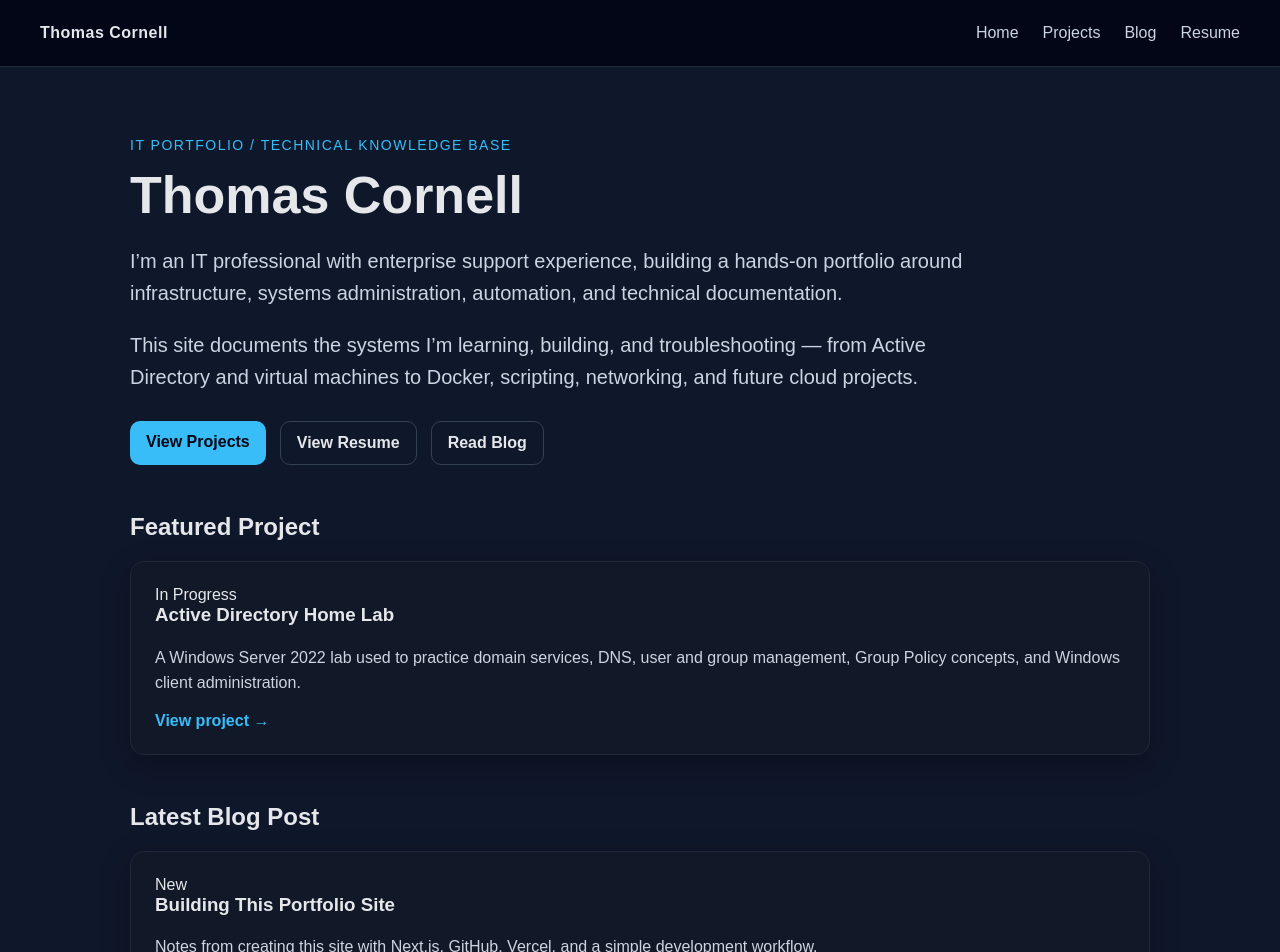
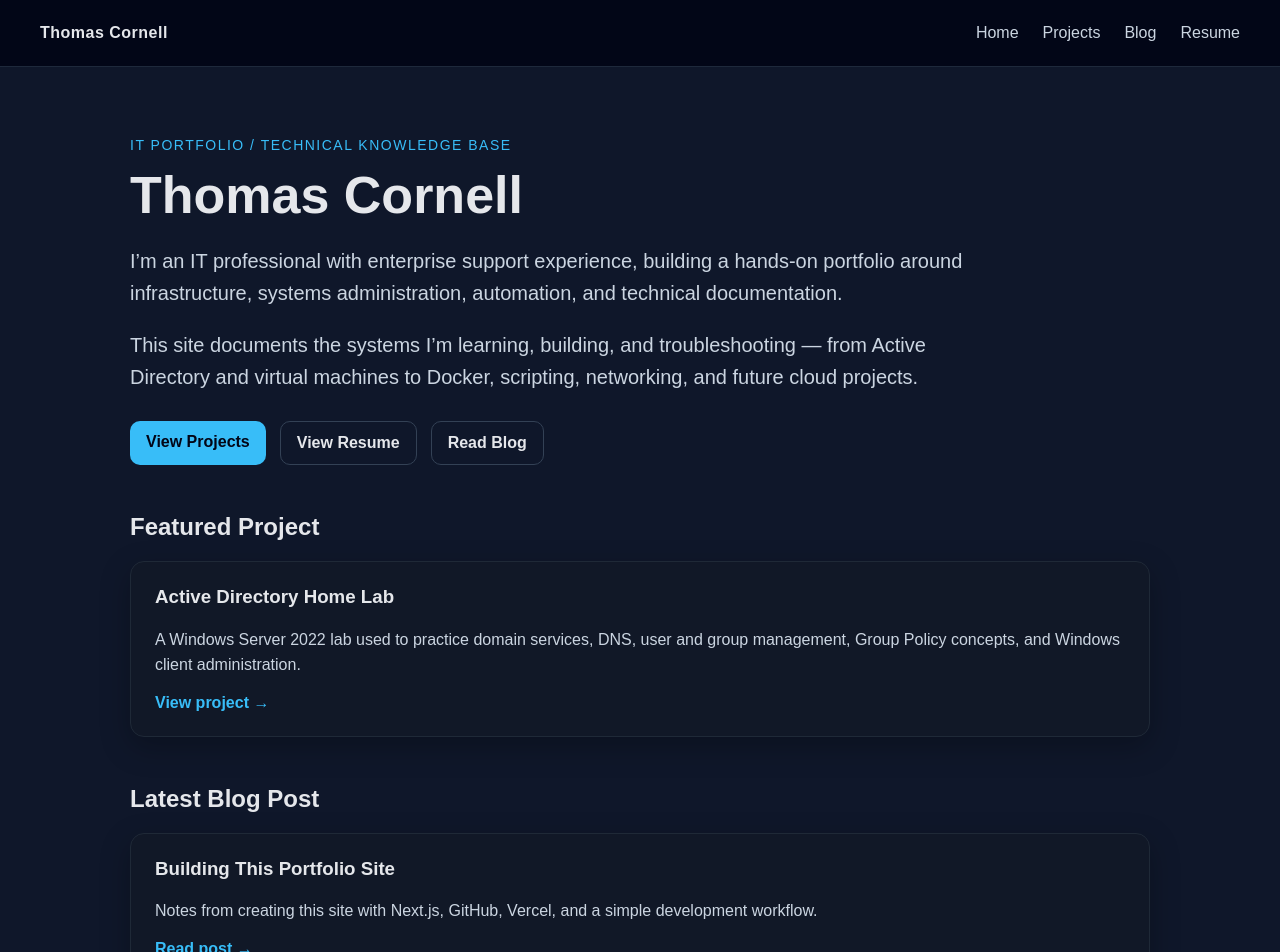
Before and after one commit to thcornell/portfolio-site, a Next.js app: page / in a window 1280 px wide. Shown: the top 952 px of the page. Built offline with nearby package versions, Linux system fonts and the light colour scheme.

Commit message:
remove pills

```diff
--- a/app/page.tsx
+++ b/app/page.tsx
@@ -39,8 +39,6 @@ export default function Home() {
         <h2>Featured Project</h2>
 
         <div className="card">
-          <span className="status-pill">In Progress</span>
-
           <h3>Active Directory Home Lab</h3>
 
           <p>
@@ -59,8 +57,6 @@ export default function Home() {
         <h2>Latest Blog Post</h2>
 
         <div className="card">
-          <span className="status-pill">New</span>
-
           <h3>Building This Portfolio Site</h3>
 
           <p>
```
